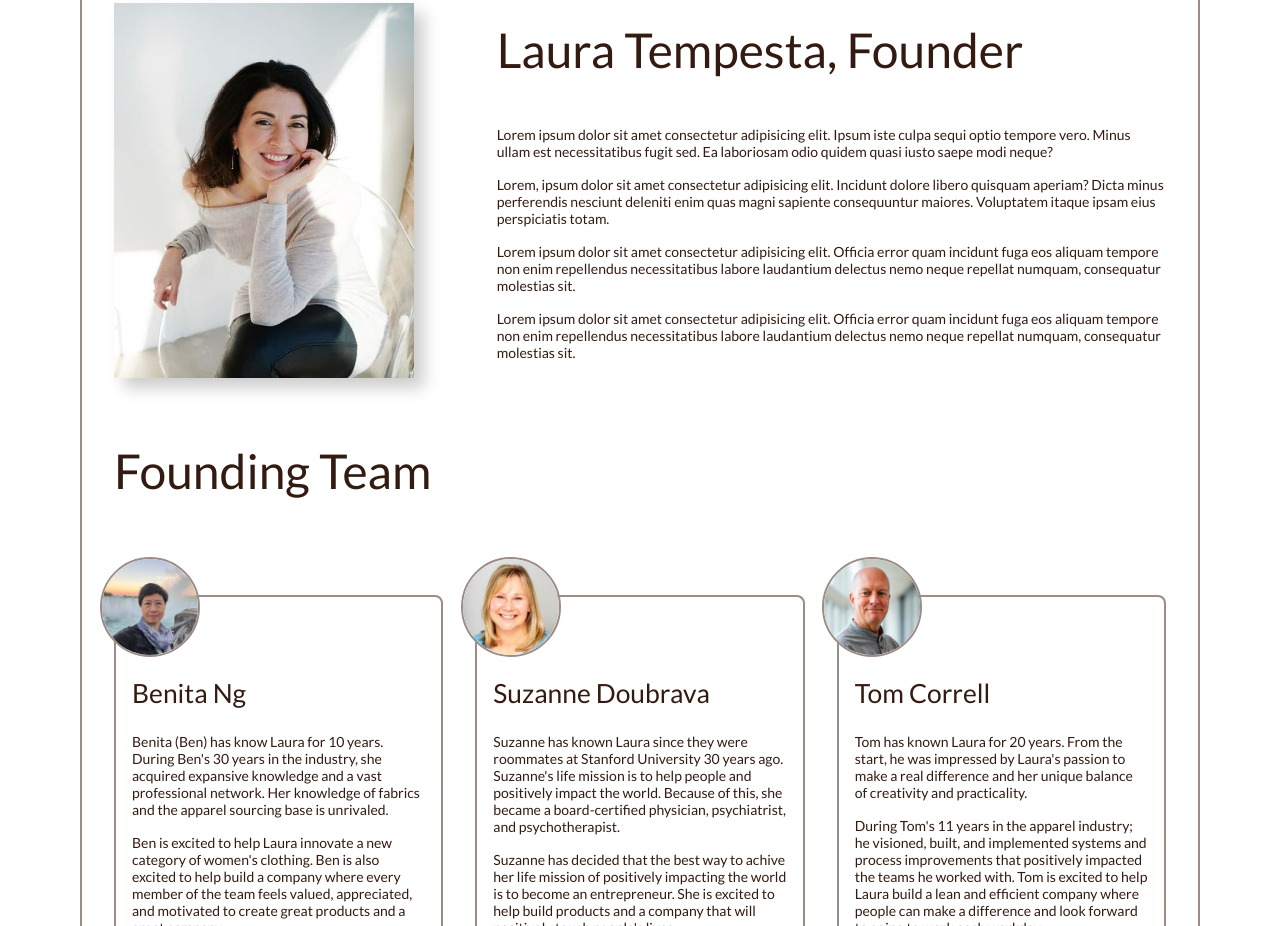
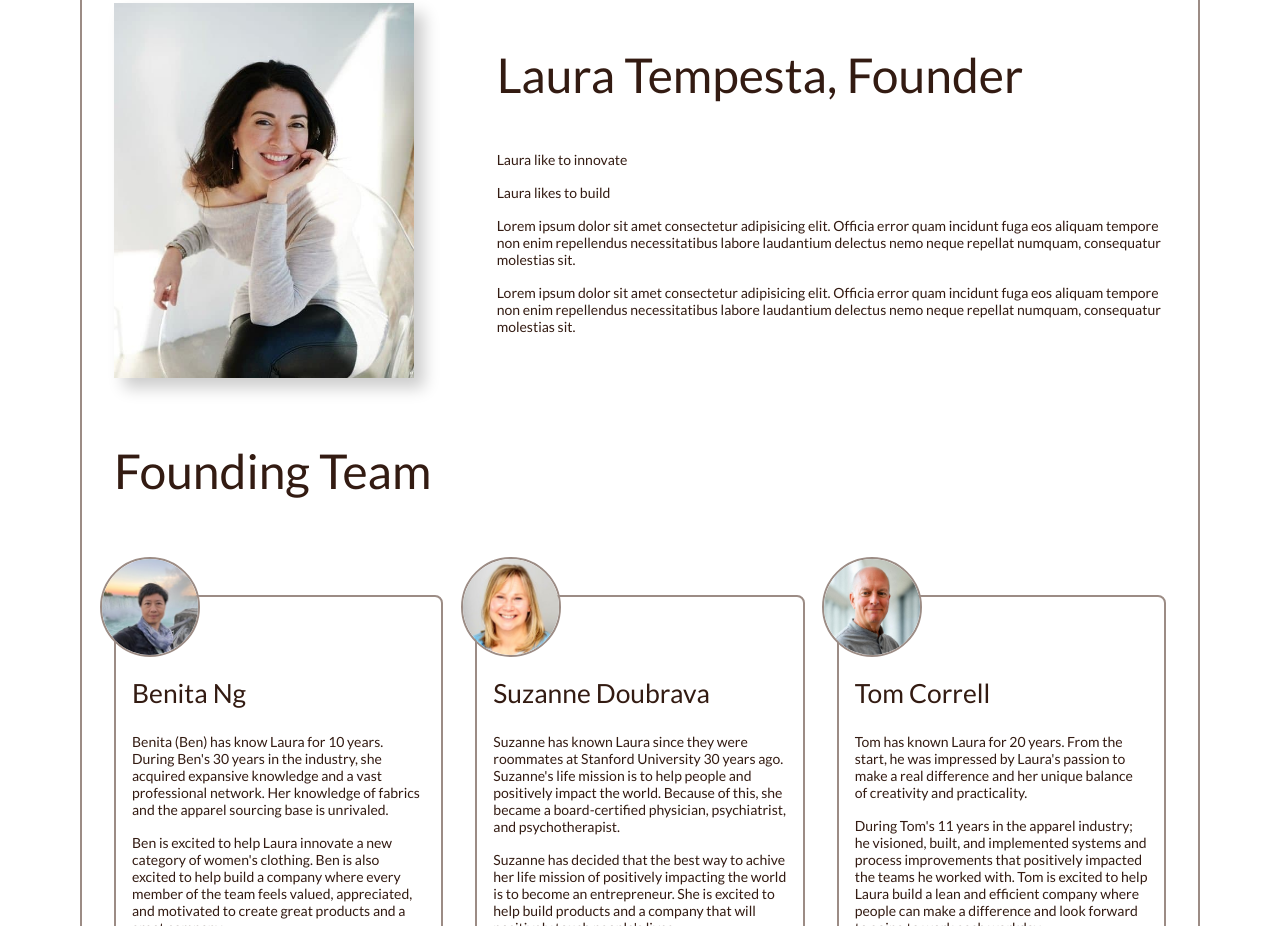
Before and after one commit to guapohombre/melior, a website built with Vite: page index.html in a window 1280 px wide. Shown: the part 1617-2543 px from the top of the page. Built offline with nearby package versions, Linux system fonts and the light colour scheme.

Commit message:
test changes to founder section to cause image files to update hopefully

```diff
--- a/index.html
+++ b/index.html
@@ -127,18 +127,8 @@
             </div>
             <div>
               <h2 class="founder-heading">Laura Tempesta, Founder</h2>
-              <p class="founder-body">
-                Lorem ipsum dolor sit amet consectetur adipisicing elit. Ipsum
-                iste culpa sequi optio tempore vero. Minus ullam est
-                necessitatibus fugit sed. Ea laboriosam odio quidem quasi iusto
-                saepe modi neque?
-              </p>
-              <p class="founder-body">
-                Lorem, ipsum dolor sit amet consectetur adipisicing elit.
-                Incidunt dolore libero quisquam aperiam? Dicta minus perferendis
-                nesciunt deleniti enim quas magni sapiente consequuntur maiores.
-                Voluptatem itaque ipsam eius perspiciatis totam.
-              </p>
+              <p class="founder-body">Laura like to innovate</p>
+              <p class="founder-body">Laura likes to build</p>
               <p class="founder-body">
                 Lorem ipsum dolor sit amet consectetur adipisicing elit. Officia
                 error quam incidunt fuga eos aliquam tempore non enim
```
